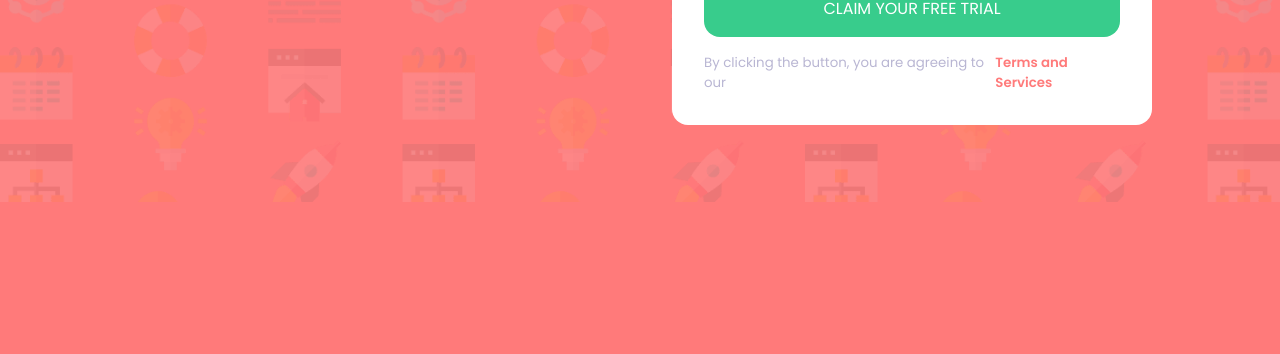
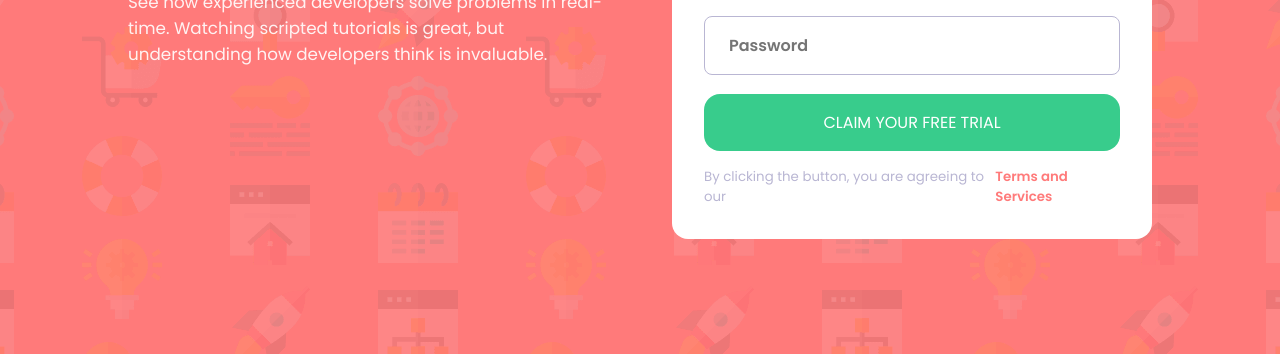
Before and after one commit to simileoluwa/zuri-activeSignUp, a plain HTML site: page index.html in a window 1280 px wide. Shown: the part 446-800 px from the top of the page. Drawn offline with Linux system fonts and the light colour scheme.

Commit message:
added responsiveness

```diff
--- a/styles.css
+++ b/styles.css
@@ -24,6 +24,8 @@ body {
   display: flex;
   align-items: center;
   justify-content: center;
+  place-content: center;
+  min-height: 100vh;
 }
 
 .container {
```
